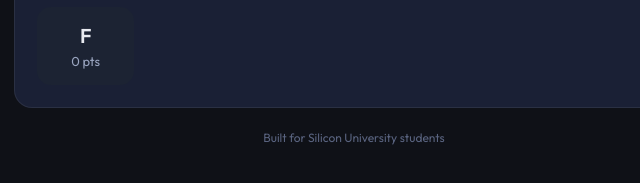
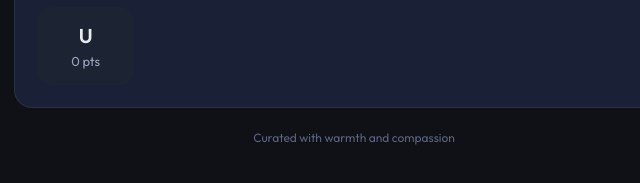
Before and after one commit to FireStormy1/silicon-sgpa-calculator, a plain HTML site: page index.html in a window 1280 px wide. Shown: the part 645-828 px from the top of the page, 286-926 px from the left. Drawn offline with Linux system fonts and the light colour scheme.

Commit message:
Update index.html

```diff
--- a/index.html
+++ b/index.html
@@ -223,7 +223,7 @@
                 </div>
 
                 <div class="grade-box">
-                    <span>F</span>
+                    <span>U</span>
                     <p>0 pts</p>
                 </div>
 
@@ -232,7 +232,7 @@
 
         <!-- Footer -->
         <footer class="footer">
-            Built for Silicon University students
+            Curated with warmth and compassion
         </footer>
 
     </div>
```
